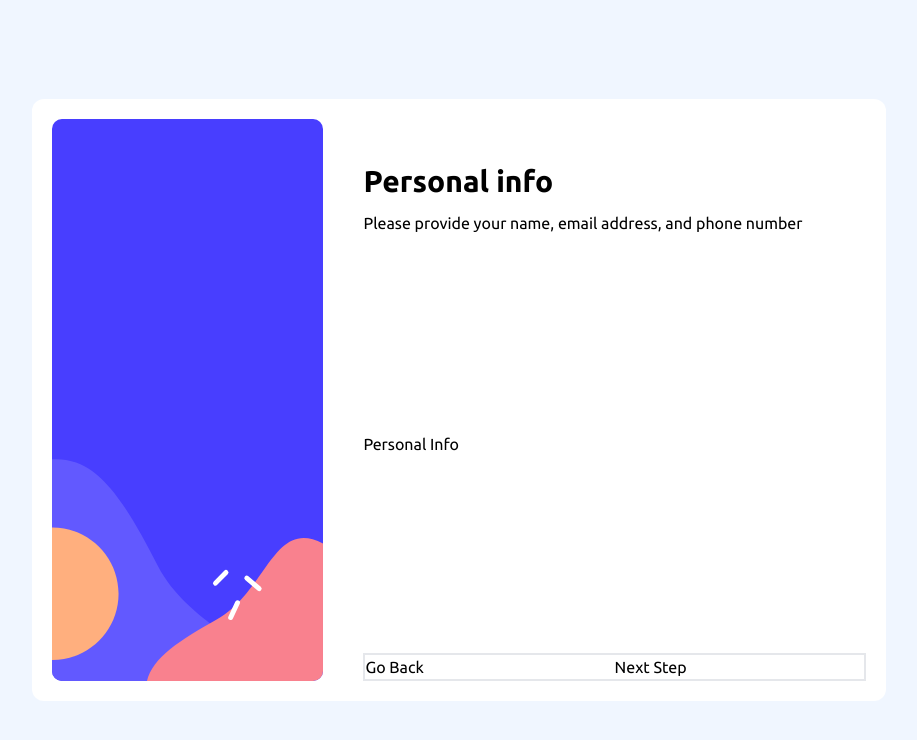
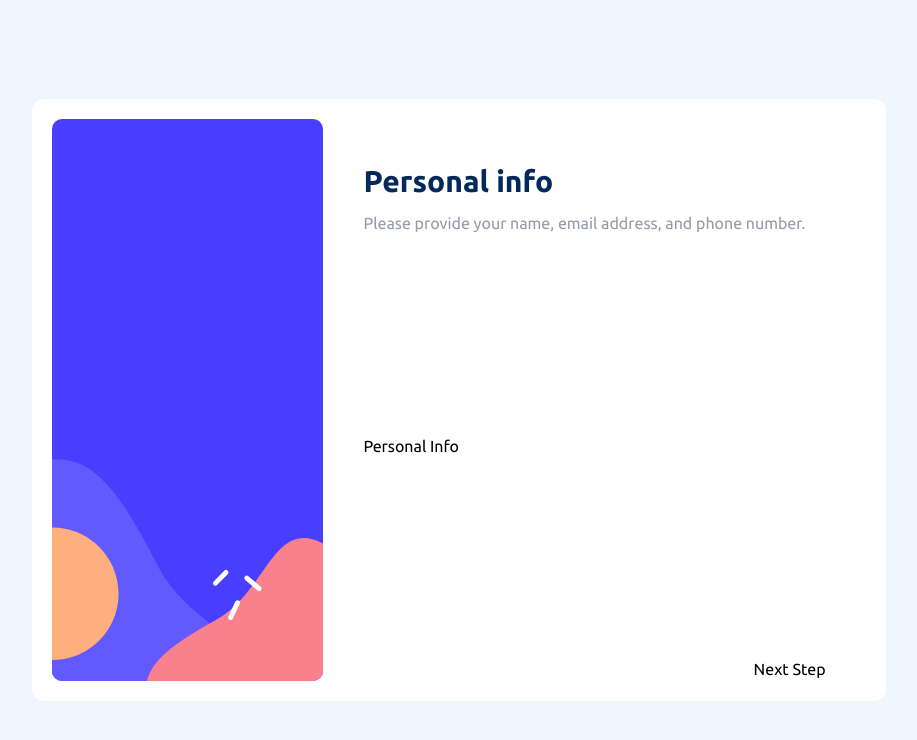
Before and after one commit to rachel-soon/multi-step-form, a Vue app in the folder form-project/: page / in a window 1280 px wide. Shown: the top 740 px of the page, without its empty margins (181-1098 px from the left). Built offline with nearby package versions, Linux system fonts and the light colour scheme.

Commit message:
feat: implement basic color scheme

```diff
--- a/form-project/src/assets/main.css
+++ b/form-project/src/assets/main.css
@@ -8,14 +8,22 @@ body {
   font-family: 'Ubuntu', sans-serif;
 }
 
+.form-body {
+  @apply bg-white w-8/12 rounded-xl grid grid-cols-3 p-5;
+}
+
 .form-body__form {
   @apply flex flex-col justify-between content-between;
 }
 
 .form-body__title {
-  @apply text-3xl font-bold py-3;
+  @apply text-3xl font-bold py-3 text-primary;
+}
+
+.form-body__subtitle {
+  @apply text-muted;
 }
 
 .form-body__footer {
-  @apply grid grid-cols-2 border-2;
+  @apply grid grid-cols-2;
 }
--- a/form-project/src/views/SubscriptionForm.vue
+++ b/form-project/src/views/SubscriptionForm.vue
@@ -45,21 +45,21 @@ const getTitle = computed(() => {
 const getSubtitle = computed(() => {
   switch (currentStep.value) {
     case 1:
-      return 'Please provide your name, email address, and phone number'
+      return 'Please provide your name, email address, and phone number.'
     case 2:
-      return 'You have the option of monthly or yearly billing'
+      return 'You have the option of monthly or yearly billing.'
     case 3:
-      return 'Add-ons help enhance your gaming experience'
+      return 'Add-ons help enhance your gaming experience.'
     case 4:
-      return 'Double-check everything looks OK before confirming'
+      return 'Double-check everything looks OK before confirming.'
   }
 })
 </script>
 
 <template>
-  <div class="bg-white w-8/12 rounded-xl grid grid-cols-3 form-body p-5">
+  <div class="form-body">
     <FormSideNav class="form-body__nav"></FormSideNav>
-    <div class="col-span-2 form-body__form pt-8 pl-10">
+    <div class="col-span-2 form-body__form pt-8 px-10">
       <div class="form-body__heading">
         <div class="form-body__title">{{ getTitle }}</div>
         <div class="form-body__subtitle">{{ getSubtitle }}</div>
@@ -67,12 +67,12 @@ const getSubtitle = computed(() => {
 
       <component :is="getComponent"></component>
       <div class="form-body__footer">
-        <div><button @click="previousStep">Go Back</button></div>
-        <div><button @click="nextStep">Next Step</button></div>
+        <div><button v-if="currentStep !== 1" @click="previousStep">Go Back</button></div>
+        <div class="flex justify-end">
+          <button v-if="currentStep !== 4" @click="nextStep">Next Step</button>
+          <button v-else>Confirm</button>
+        </div>
       </div>
     </div>
-    <!-- <button class="border-2" @click="nextStep">Increase step</button>
-    <button class="border-2" @click="previousStep">Decrease step</button>
-    <div>{{ currentStep }}</div> -->
   </div>
 </template>
--- a/form-project/tailwind.config.js
+++ b/form-project/tailwind.config.js
@@ -3,7 +3,13 @@
 module.exports = {
   content: ['./index.html', './src/**/*.{vue,js,ts,jsx,tsx}'],
   theme: {
-    extend: {}
+    extend: {
+      colors: {
+        primary: '#02295a',
+        secondary: '#473dff',
+        muted: '#9699ab'
+      }
+    }
   },
   plugins: []
 }
```
